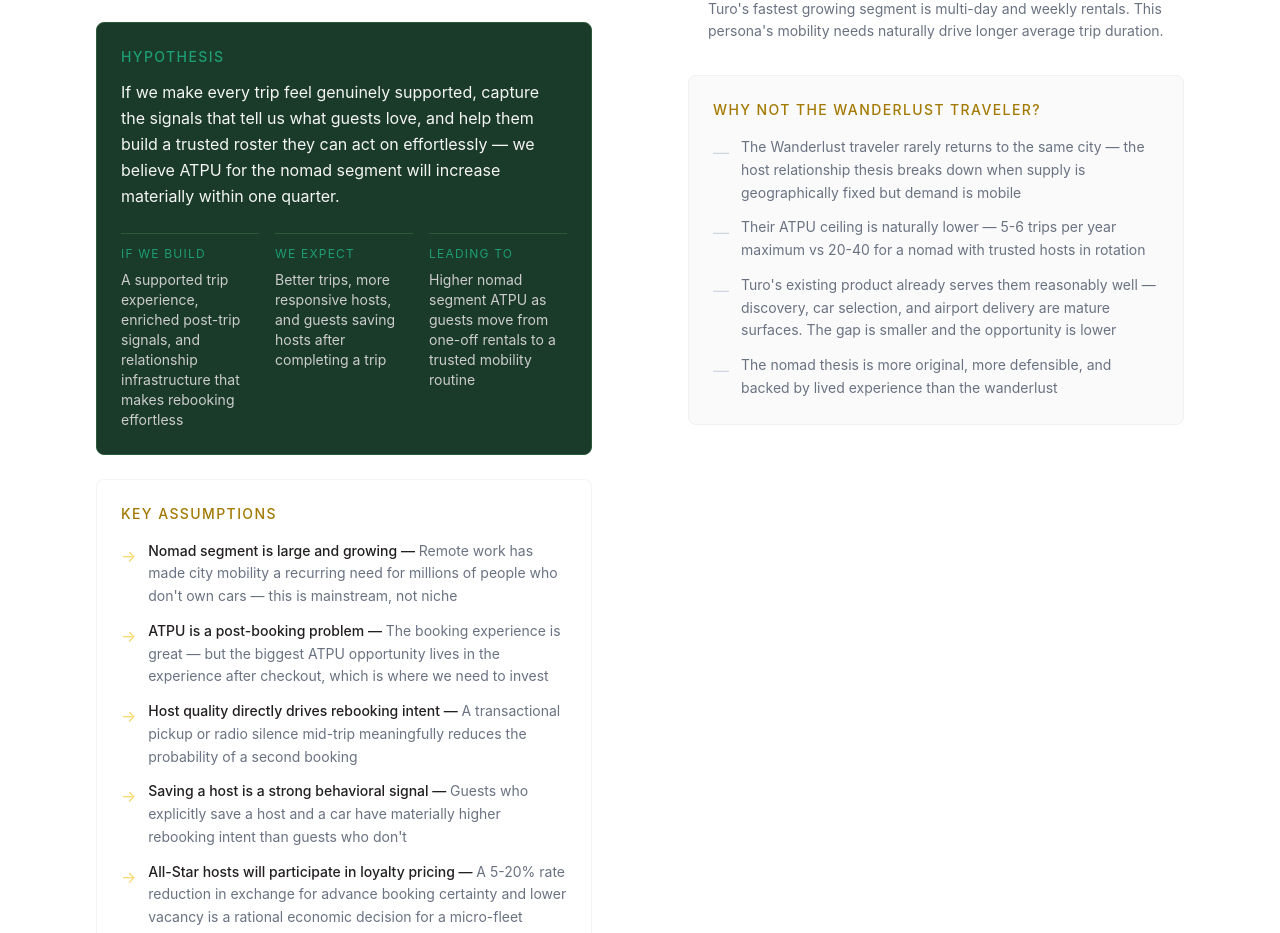
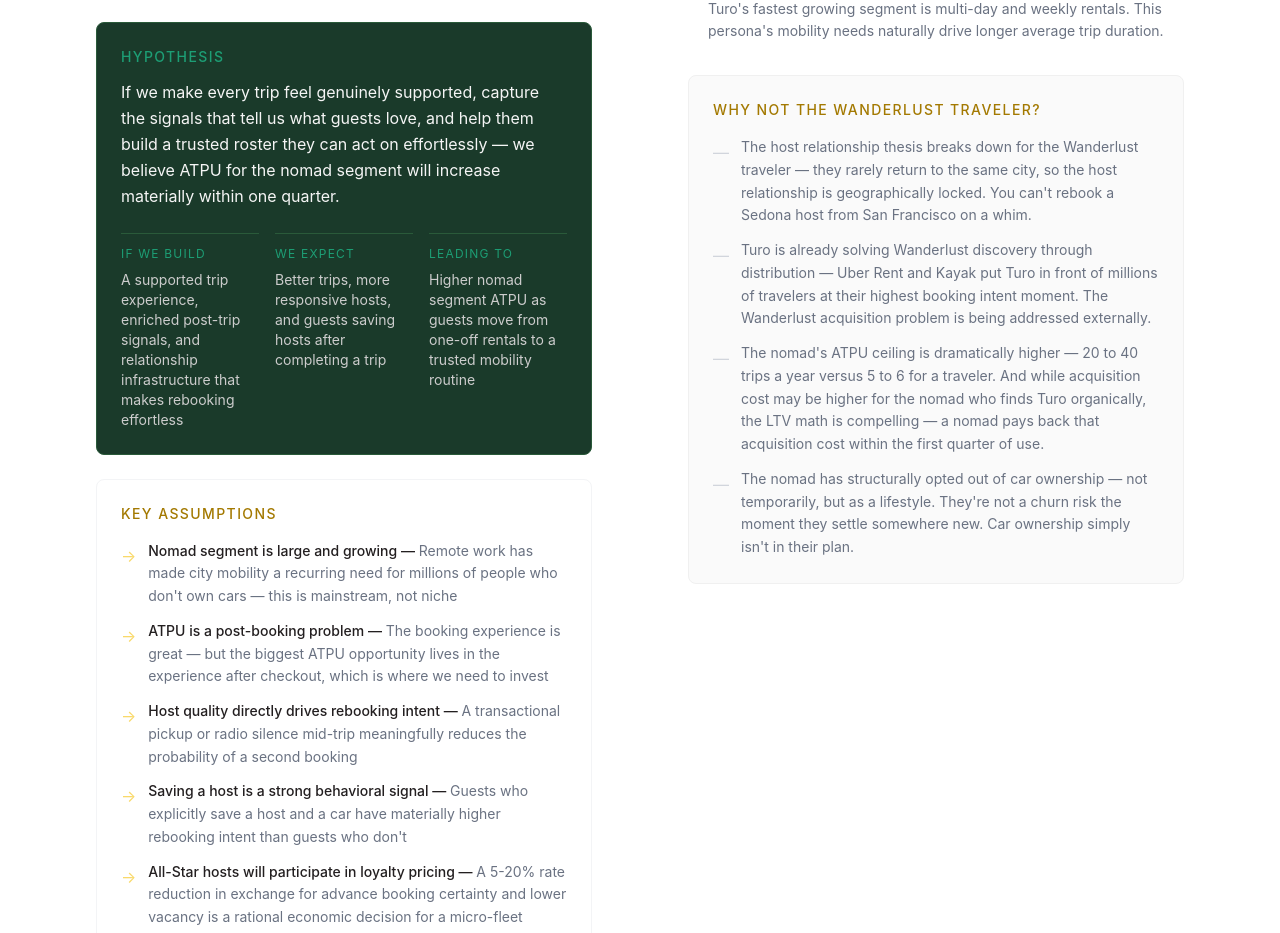
Before and after one commit to kmukherj-pm/turo-case-study, a React (Vite) app: page / in a window 1280 px wide. Shown: the part 4083-5016 px from the top of the page. Built offline with nearby package versions, Linux system fonts and the light colour scheme.

Commit message:
update wanderlust rationale with Uber Rent context, add speaker notes

```diff
--- a/src/data/persona.js
+++ b/src/data/persona.js
@@ -37,12 +37,12 @@
   body: "I audited the guest booking and trip experience firsthand and did a light audit of the host onboarding flow. The car location pin exists but wasn't able to adjust it. No guest briefing or host-guest communication tools were visible during listing setup — validating the gap stories 2 and 3 address."
 },
 ],
-whyNotWanderlust: [
-  "The Wanderlust traveler rarely returns to the same city — the host relationship thesis breaks down when supply is geographically fixed but demand is mobile",
-  "Their ATPU ceiling is naturally lower — 5-6 trips per year maximum vs 20-40 for a nomad with trusted hosts in rotation",
-  "Turo's existing product already serves them reasonably well — discovery, car selection, and airport delivery are mature surfaces. The gap is smaller and the opportunity is lower",
-  "The nomad thesis is more original, more defensible, and backed by lived experience than the wanderlust",
-],
+  whyNotWanderlust: [
+    "The host relationship thesis breaks down for the Wanderlust traveler — they rarely return to the same city, so the host relationship is geographically locked. You can't rebook a Sedona host from San Francisco on a whim.",
+    "Turo is already solving Wanderlust discovery through distribution — Uber Rent and Kayak put Turo in front of millions of travelers at their highest booking intent moment. The Wanderlust acquisition problem is being addressed externally.",
+    "The nomad's ATPU ceiling is dramatically higher — 20 to 40 trips a year versus 5 to 6 for a traveler. And while acquisition cost may be higher for the nomad who finds Turo organically, the LTV math is compelling — a nomad pays back that acquisition cost within the first quarter of use.",
+    "The nomad has structurally opted out of car ownership — not temporarily, but as a lifestyle. They're not a churn risk the moment they settle somewhere new. Car ownership simply isn't in their plan.",
+  ],
   whyThisPersonaFirst: [
     {
       title: "Highest ATPU ceiling",
```
Also changed, not shown: 1 other file (tests, documents, lock files or other folders).
